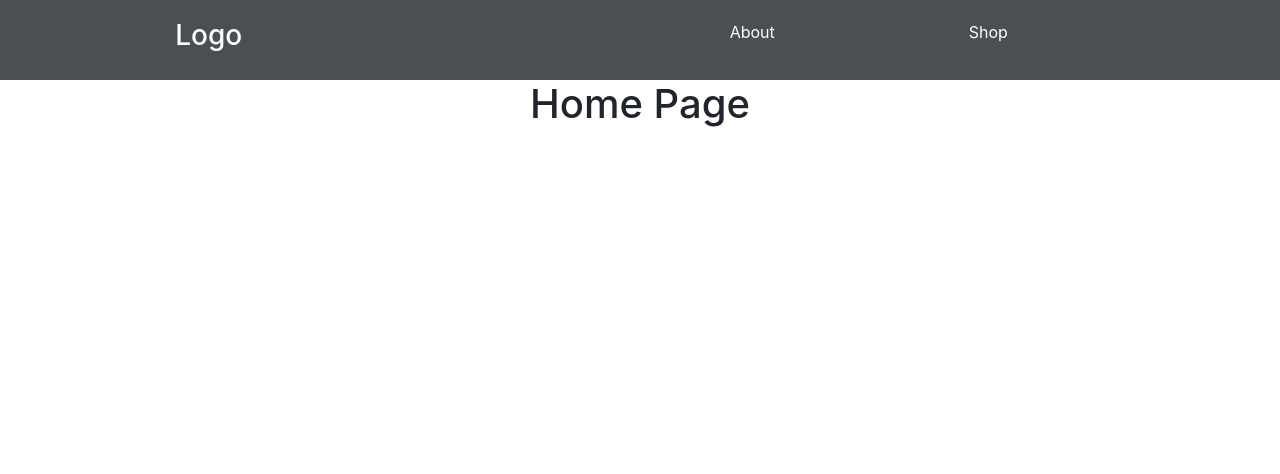
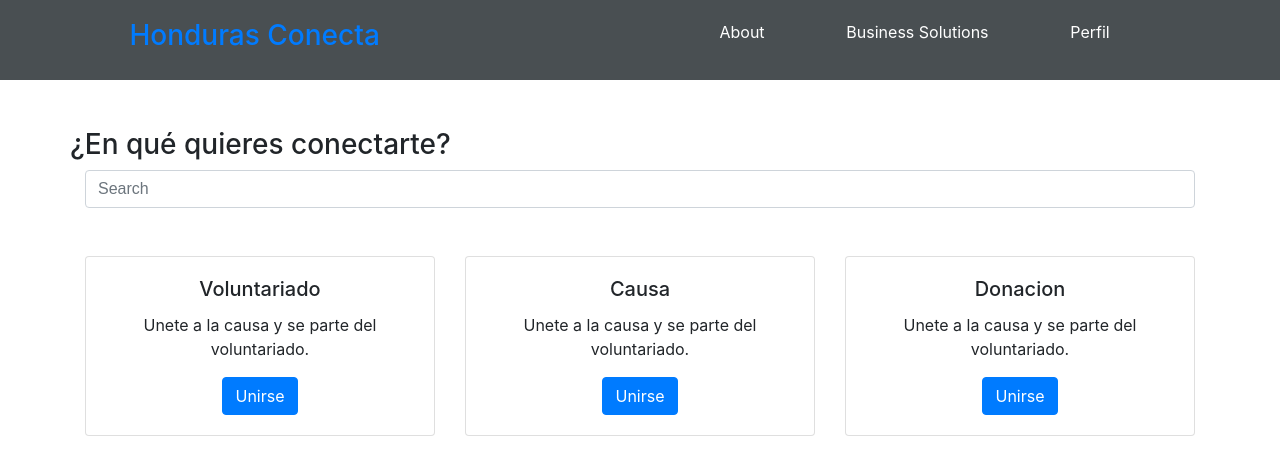
Before and after one commit to mario-galindo/honduras-conecta-frontend, a React (Create React App) app: page / in a window 1280 px wide. Shown: the top 474 px of the page. Built offline with nearby package versions, Linux system fonts and the light colour scheme.

Commit message:
add items to home page

```diff
--- a/src/App.css
+++ b/src/App.css
@@ -10,6 +10,10 @@
   margin-bottom: 30px;
   width: 100%
 
+}
+
+.centrado{
+  text-align: center
 }
 
 .App-header {
--- a/src/App.js
+++ b/src/App.js
@@ -9,7 +9,7 @@ import Login from '../src/components/Login'
 import Main from '../src/components/main'
 import Nav from './components/Nav';
 import About from './components/About';
-import Shop from './components/Shop'
+import BusinessSolutions from './components/BusinessSolutions'
 
 class App extends Component {
 
@@ -35,7 +35,7 @@ class App extends Component {
           <Switch>
             <Route path="/" exact component={Home}></Route>
             <Route path="/about" component={About}></Route>
-            <Route path="/shop" component={Shop}></Route>
+            <Route path="/businesssolutions" component={BusinessSolutions}></Route>
           </Switch>
           </Router>
         ) : (
@@ -53,7 +53,43 @@ class App extends Component {
 
 const Home = () => (
   <div>
-    <h1>Home Page</h1>
+    <div class="container">
+    <div class="mt-5 row">
+      <h3>¿En qué quieres conectarte?</h3>
+      </div>
+      <div class=" mt-5row">
+      <input class="form-control" type="text" placeholder="Search" aria-label="Search"></input>
+      </div>
+  <div class="mt-5 row">
+    <div class="col-sm">
+      <div className="card">
+      <div className="card-body">
+      <h5 className="card-title">Voluntariado</h5>
+      <p className="card-text">Unete a la causa y se parte del voluntariado.</p>
+      <a href="#" className="btn btn-primary">Unirse</a>
+      </div>
+      </div>
+    </div>
+    <div class="col-sm">
+    <div className="card">
+      <div className="card-body">
+      <h5 className="card-title">Causa</h5>
+      <p className="card-text">Unete a la causa y se parte del voluntariado.</p>
+      <a href="#" className="btn btn-primary">Unirse</a>
+      </div>
+      </div>
+    </div>
+    <div class="col-sm">
+    <div className="card">
+      <div className="card-body">
+      <h5 className="card-title">Donacion</h5>
+      <p className="card-text">Unete a la causa y se parte del voluntariado.</p>
+      <a href="#" className="btn btn-primary">Unirse</a>
+      </div>
+      </div>
+    </div>
+  </div>
+</div>
   </div>
 );
 
--- /dev/null
+++ b/src/components/BusinessSolutions.js
@@ -0,0 +1,12 @@
+import React from 'react';
+import '../styles.css';
+
+function BusinessSolutions() {
+  return (
+    <div>
+      <h1>Business Solutions</h1>
+    </div>
+  );
+}
+
+export default BusinessSolutions;
--- a/src/components/Nav.js
+++ b/src/components/Nav.js
@@ -10,10 +10,11 @@ function Nav() {
 
   return (
     <nav>
-        <h3>Logo</h3>
+        <h3><Link to='/'>Honduras Conecta</Link></h3>
         <ul className="nav-Links">
             <Link to='/about' style={navStyle}><li>About</li></Link>
-            <Link to='/shop' style={navStyle}><li>Shop</li></Link>
+            <Link to='/businesssolutions' style={navStyle}><li>Business Solutions</li></Link>
+            <Link to='/businesssolutions' style={navStyle}><li>Perfil</li></Link>
         </ul>
     </nav>
   );
--- a/src/components/Shop.js
+++ /dev/null
@@ -1,12 +0,0 @@
-import React from 'react';
-import '../styles.css';
-
-function Shop() {
-  return (
-    <div>
-      <h1>Shop Page</h1>
-    </div>
-  );
-}
-
-export default Shop;
--- a/src/components/main.js
+++ b/src/components/main.js
@@ -18,7 +18,7 @@ class Main extends React.Component {
     render() {
         return (
             <div className="col-md-4">
-                <div className="card" style={cardStyle.margin}>
+                <div className="card">
                     <div className="card-body">
                         <h5 className="card-title">{this.props.title}</h5>
                         <p className="card-text">Unete a la causa y se parte del voluntariado.</p>
```
